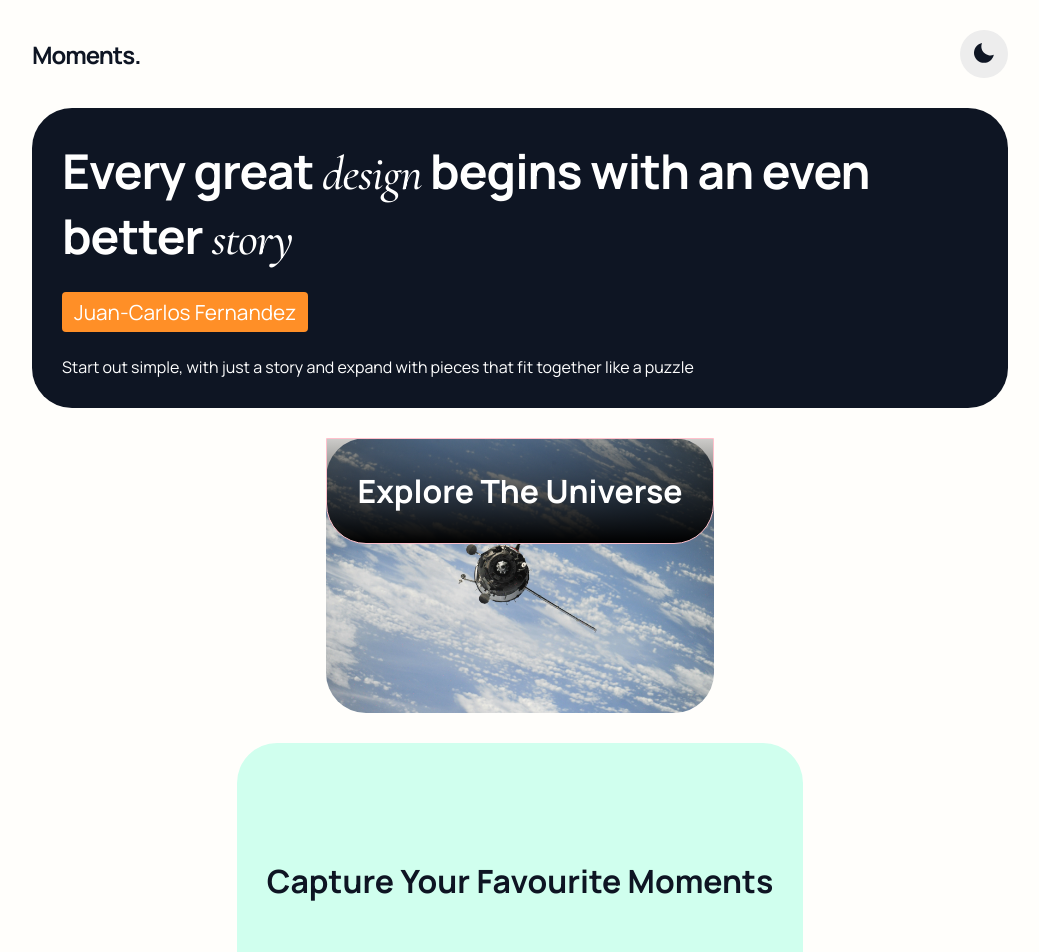
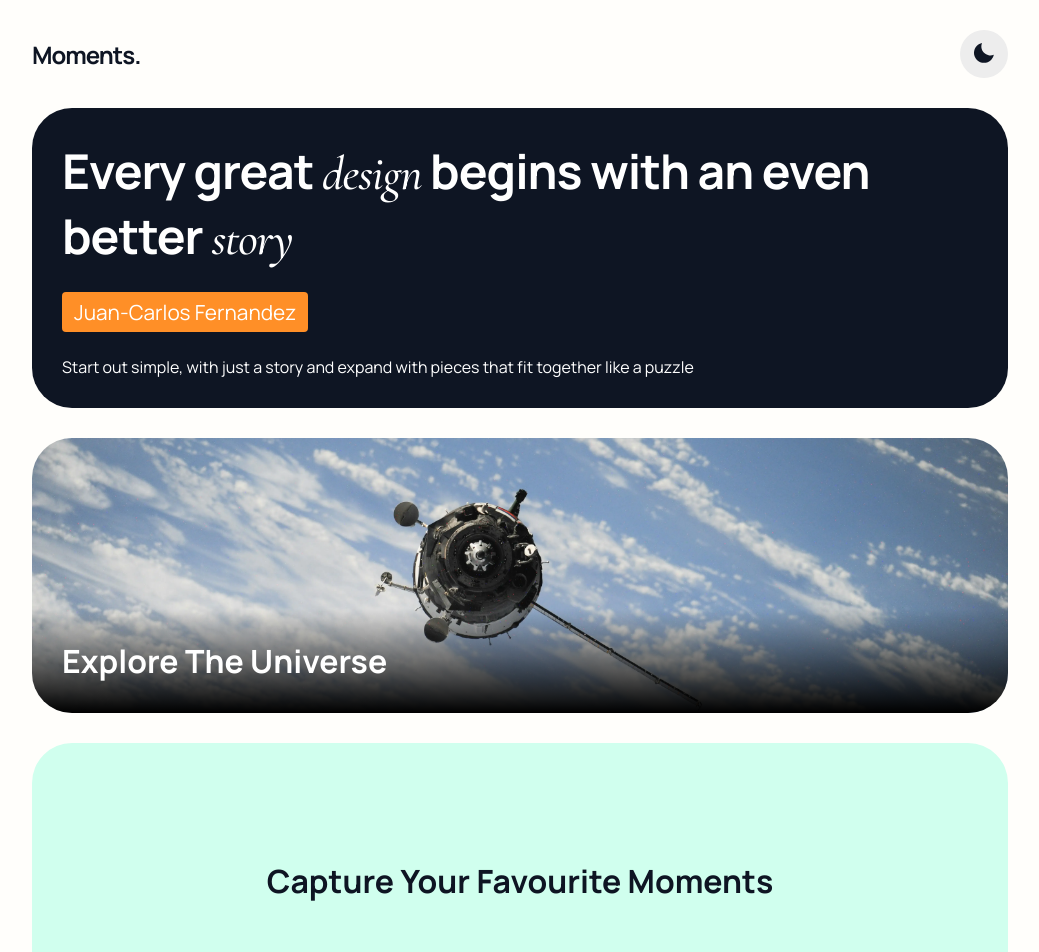
Before and after one commit to outHereSam/angular-style-showcase, an Angular app: page / in a window 1280 px wide. Shown: the top 952 px of the page, without its empty margins (120-1159 px from the left). Built offline with nearby package versions, Linux system fonts and the light colour scheme.

Commit message:
Makes layout grid

```diff
--- a/src/app/app.component.sass
+++ b/src/app/app.component.sass
@@ -7,4 +7,7 @@
 
     .main-content
         padding: 0 24px
-        @include styles.flex($flex-direction: column)
+        // @include styles.flex($flex-direction: column)
+        display: grid
+        grid-template-columns: 1fr
+        gap: 30px
--- a/src/app/components/space/space.component.sass
+++ b/src/app/components/space/space.component.sass
@@ -8,11 +8,15 @@
     position: relative
 
     .shadow
-        border: solid 1px pink
-        background: linear-gradient(to bottom, rgba(0, 0, 0, 0.2), rgb(0,0,0))
-        padding: 30px
+        background: linear-gradient(to bottom, rgba(0, 0, 0, 0), rgb(0,0,0))
         border-bottom-left-radius: $border-radius
         border-bottom-right-radius: $border-radius
+        // height: 50%
+        width: 100%
+        padding: 30px
+        position: absolute
+        bottom: 0
+        left: 0
 
         h1
             color: white
--- a/src/app/components/text-grid/text-grid.component.sass
+++ b/src/app/components/text-grid/text-grid.component.sass
@@ -7,5 +7,8 @@
     background-color: $teal
     color: $dark-blue
     height: 275px
-    @include flex($flex-direction: 0)
+    // @include flex($flex-direction: row)
     text-align: center
+    display: flex
+    justify-content: center
+    align-items: center
```
